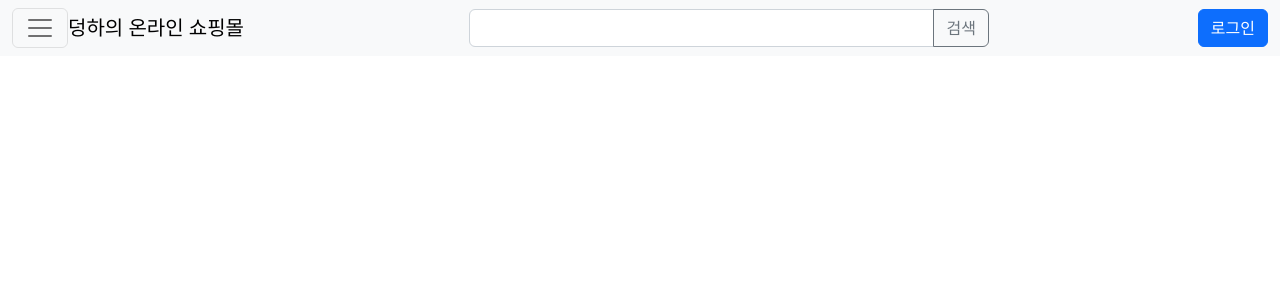
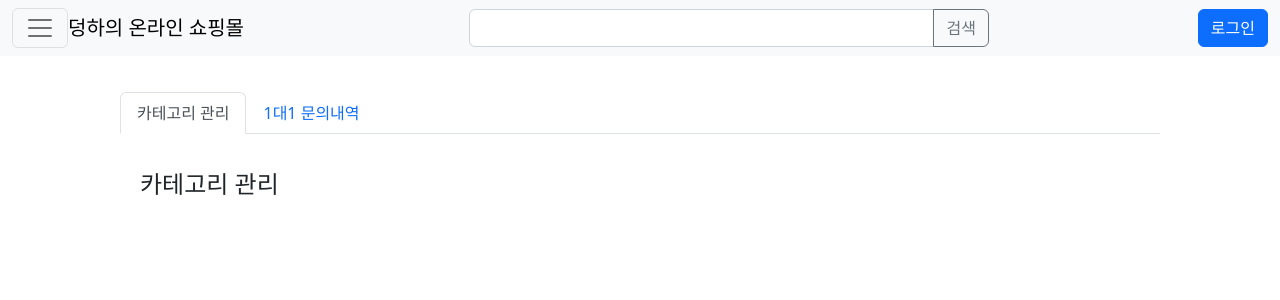
Before and after one commit to dongha-byun/react-js-shoppingmall, a React (Create React App) app: page /admin/category in a window 1280 px wide. Before the commit this address had no page. Shown: the top 300 px of the page. Built offline with nearby package versions, Linux system fonts and the light colour scheme.

Commit message:
Feat: 관리자 화면 추가 (템플릿)

```diff
--- a/src/App.js
+++ b/src/App.js
@@ -5,6 +5,7 @@ import {
   Route
 } from "react-router-dom";
 import 'bootstrap/dist/css/bootstrap.min.css';
+import { useEffect } from 'react';
 
 // == pages == //
 import Home from './component/page/Home';
@@ -31,8 +32,24 @@ import ReviewWriteForm from './component/page/user/config/buy/ReviewWriteForm';
 import IncomeComponent from './component/provide/component/IncomeComponent';
 import OrderComponent from './component/provide/component/OrderComponent';
 import QnaManageComponent from './component/provide/component/QnaManageComponent';
+import { getUserAttribute } from './api/component/login/login';
+import AdminPage from './component/admin/AdminPage';
+import CategoryManagePage from './component/admin/category/CategoryManagePage';
+import CustomServicePage from './component/admin/cs/CustomServicePage';
 
 function App() {
+
+  useEffect(()=>{
+    console.log(new Date());
+    console.log("client time : " + new Date().getTime());
+    console.log("server time : " + getUserAttribute("expireDate"));
+
+    console.log( new Date() > getUserAttribute("expireDate") );
+    if(new Date().getTime() > getUserAttribute("expireDate")){
+      localStorage.clear();
+    }
+  }, []);
+
   return (
       <BrowserRouter>
           <CategorySideNavBar />
@@ -63,6 +80,10 @@ function App() {
                   <Route path="order" element={<OrderComponent/>}></Route>
                   <Route path="qna" element={<QnaManageComponent/>}></Route>
                 </Route>
+                <Route path="/admin" element={<AdminPage />}>
+                  <Route path="category" element={<CategoryManagePage/>}></Route>
+                  <Route path="cs" element={<CustomServicePage/>}></Route>
+                </Route>
             </Routes>
           </div>
       </BrowserRouter>
--- /dev/null
+++ b/src/component/admin/AdminPage.jsx
@@ -0,0 +1,38 @@
+import React, { useEffect, useState } from "react";
+import styled from "styled-components";
+import { Tabs, Tab } from "react-bootstrap";
+import { useNavigate, Outlet } from "react-router-dom";
+
+const StyledAdminPageWrapper = styled.div`
+    padding: 20px;
+`;
+
+function AdminPage(){
+
+    const navigate = useNavigate();
+    const [key, setKey] = useState("category");
+    const onSelect = (eventKey) => {
+        setKey(eventKey);
+        navigate(eventKey);
+    }
+
+    useEffect(() => {
+        onSelect(key);
+    }, []);
+
+    return (
+        <StyledAdminPageWrapper>
+            <Tabs
+                activeKey={key}
+                className="mb-3"
+                onSelect={onSelect}
+            >
+                <Tab eventKey="category" title="카테고리 관리" />
+                <Tab eventKey="cs" title="1대1 문의내역" />
+            </Tabs>
+            <Outlet />
+        </StyledAdminPageWrapper>
+    );
+}
+
+export default AdminPage;
--- /dev/null
+++ b/src/component/admin/category/CategoryManagePage.jsx
@@ -0,0 +1,21 @@
+import React from "react";
+import styled from "styled-components";
+import ProviderHeader from "../../provide/component/ProviderHeader";
+
+const StyledCategoryManagePageWrapper = styled.div`
+    padding: 20px;
+`;
+
+function CategoryManagePage(){
+
+
+    return (
+        <StyledCategoryManagePageWrapper>
+            <ProviderHeader
+                title="카테고리 관리"
+            />
+        </StyledCategoryManagePageWrapper>
+    );
+}
+
+export default CategoryManagePage;
--- /dev/null
+++ b/src/component/admin/cs/CustomServicePage.jsx
@@ -0,0 +1,16 @@
+import React from "react";
+import styled from "styled-components";
+
+const StyledCustomServicePageWrapper = styled.div``;
+
+function CustomServicePage(){
+
+
+    return (
+        <StyledCustomServicePageWrapper>
+
+        </StyledCustomServicePageWrapper>
+    );
+}
+
+export default CustomServicePage;
--- a/src/component/page/login/SessionOnComponent.jsx
+++ b/src/component/page/login/SessionOnComponent.jsx
@@ -19,6 +19,9 @@ function SessionOnComponent(){
                 navigate("/provide-manage");
             }}>상품관리</Button>
             <Button variant="outline-primary" onClick={()=>{
+                navigate("/admin");
+            }}>관리자</Button>
+            <Button variant="outline-primary" onClick={()=>{
                 logout();
             }}>로그아웃</Button>
         </>
--- a/src/component/provide/component/ProviderHeader.jsx
+++ b/src/component/provide/component/ProviderHeader.jsx
@@ -11,10 +11,12 @@ function ProviderHeader(props){
     return(
         <StyledHeader>
             <h4 className="display-inline">{title}</h4>
-            <Button
-                className="float-right"
-                variant="outline-primary"
-                onClick={onClick}>{buttonMessage}</Button>
+            { onClick && buttonMessage &&
+                <Button
+                    className="float-right"
+                    variant="outline-primary"
+                    onClick={onClick}>{buttonMessage}</Button>
+            }
         </StyledHeader>
     );
 }
```
